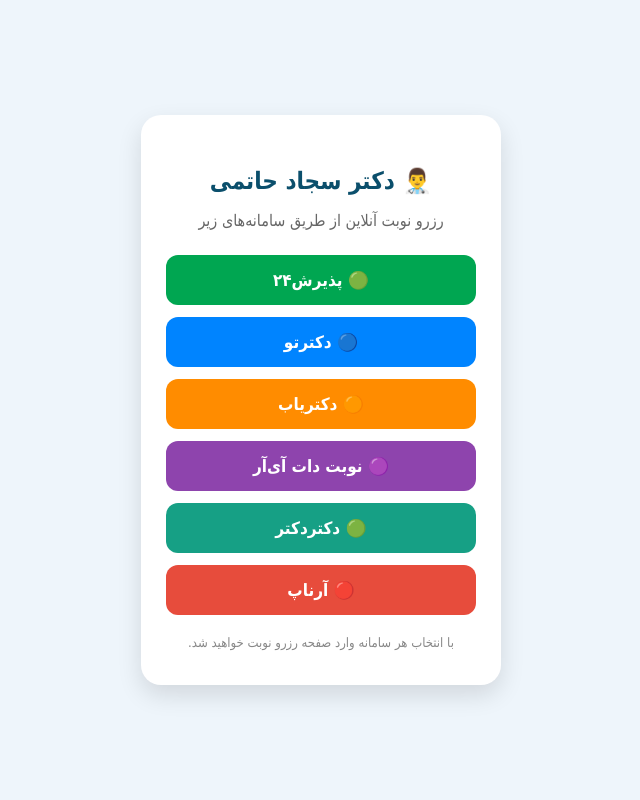
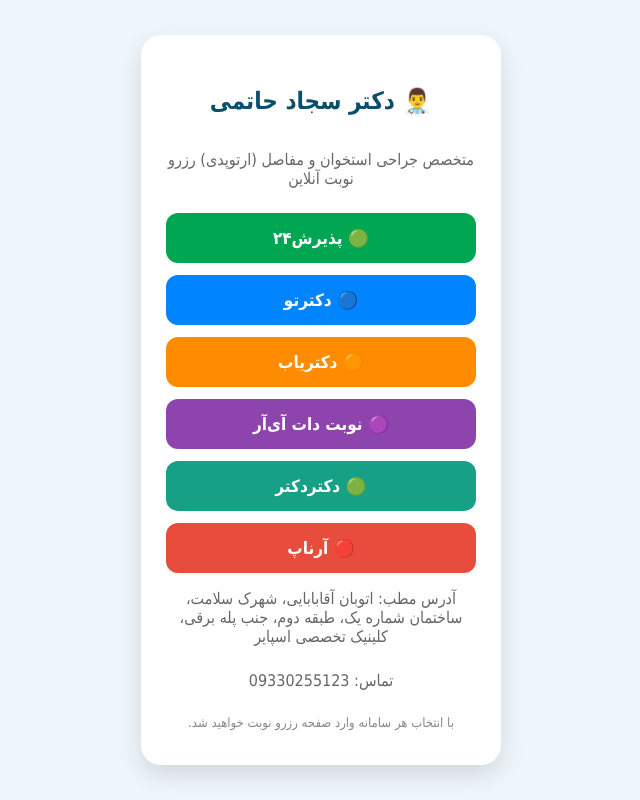
Before and after one commit to DrSajjadHatami/Dr-Sajjad-Hatami, a plain HTML site: page index.html in a window 1280 px wide. Shown: the whole page, without its empty margins (319-959 px from the left). Drawn offline with Linux system fonts and the light colour scheme.

Commit message:
Update index.html

```diff
--- a/index.html
+++ b/index.html
@@ -78,7 +78,10 @@
 
 <h1>👨‍⚕️ دکتر سجاد حاتمی</h1>
 
-<p>رزرو نوبت آنلاین از طریق سامانه‌های زیر</p>
+<p>
+    <br> متخصص جراحی استخوان و مفاصل (ارتوپدی)
+   رزرو نوبت آنلاین
+</p>
 
 <a class="p1"
 href="https://www.paziresh24.com/dr/%D8%AF%DA%A9%D8%AA%D8%B1-%D8%B3%D8%AC%D8%A7%D8%AF-%D8%AD%D8%A7%D8%AA%D9%85%DB%8C-%D8%AC%D9%88%D9%86%DB%8C-0/"
@@ -116,7 +119,11 @@
 🔴 آرناپ
 </a>
 
-<div class="footer">
+<div class="info">
+    <p> آدرس مطب: اتوبان آقابابایی، شهرک سلامت، ساختمان شماره یک، طبقه دوم، جنب پله برقی، کلینیک تخصصی اسپایر </p>
+    <p> تماس: 09330255123</p>
+</div>
+    <div class="footer">
 با انتخاب هر سامانه وارد صفحه رزرو نوبت خواهید شد.
 </div>
 
```
